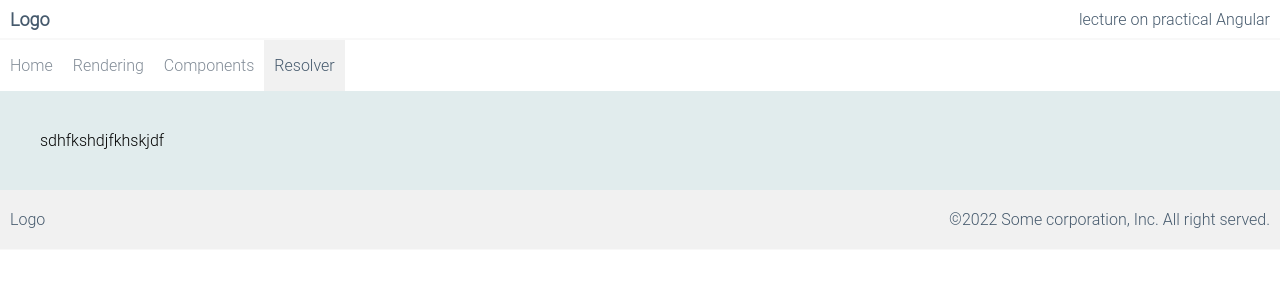
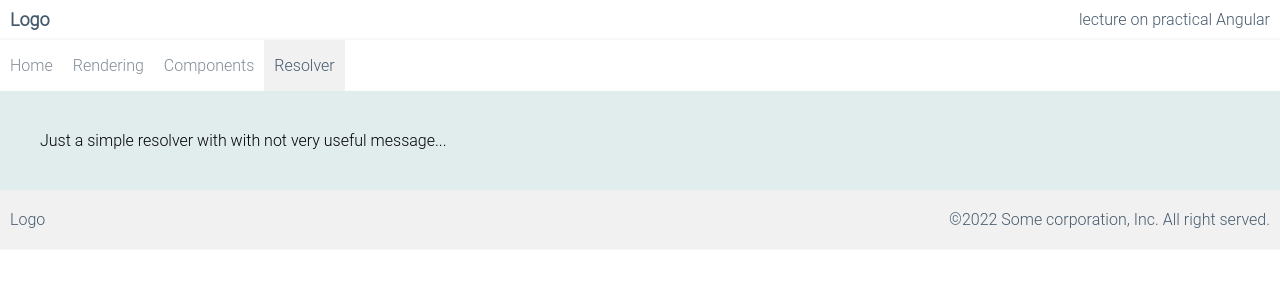
Before and after one commit to kategrytsenko/practical-angular, an Angular app: page /resolver in a window 1280 px wide. Shown: the top 300 px of the page. Built offline with nearby package versions, Linux system fonts and the light colour scheme.

Commit message:
moved resolver to shared services

```diff
--- a/src/app/components-types/services/hero-resolver.ts
+++ /dev/null
@@ -1,18 +0,0 @@
-import { Injectable } from '@angular/core';
-import { ActivatedRouteSnapshot, Resolve } from '@angular/router';
-import { UsersService } from '../../components-types/services/users.service';
-import { Observable } from 'rxjs';
-import { User } from '../../components-types/interfaces';
-
-@Injectable({ providedIn: 'root' })
-export class HeroResolver implements Resolve<string> {
-  // constructor(private userService: UsersService) {}
-  constructor() {}
-  // Observable<User>|Promise<User>|User
-  resolve(route: ActivatedRouteSnapshot): string {
-    const id = route.paramMap.get('id');
-
-    // return id ? this.userService.getUser(id) : this.userService.getDefaultUser();
-    return "Resolver";
-  }
-}
--- a/src/app/resolver/resolver-routing.module.ts
+++ b/src/app/resolver/resolver-routing.module.ts
@@ -1,7 +1,7 @@
 import { NgModule } from '@angular/core';
 import { Routes, RouterModule } from '@angular/router';
 import { ResolverComponent } from './resolver.component';
-import { HeroResolver } from '../components-types/services/hero-resolver';
+import { SimpleResolver } from '../shared/services/simple-resolver';
 // import { HeroResolver } from './services/hero-resolver';
 
 
@@ -9,7 +9,7 @@ const routes: Routes = [
   {
     path: '',
     component: ResolverComponent,
-    resolve: { message: HeroResolver }
+    resolve: { message: SimpleResolver }
   }
 ];
 
--- a/src/app/resolver/resolver.component.html
+++ b/src/app/resolver/resolver.component.html
@@ -1 +1,3 @@
-sdhfkshdjfkhskjdf
+<div>
+  {{ dataFromResolver }}
+</div>
--- a/src/app/resolver/resolver.component.ts
+++ b/src/app/resolver/resolver.component.ts
@@ -7,12 +7,12 @@ import { ActivatedRoute } from '@angular/router';
   styleUrls: ['./resolver.component.scss']
 })
 export class ResolverComponent implements OnInit {
+  dataFromResolver: string = '';
+
   constructor (private route: ActivatedRoute) {
   }
 
   ngOnInit (): void {
-    console.log(this.route.snapshot.data);
-    console.log('lkj');
-
+    this.dataFromResolver = this.route.snapshot.data.message;
   }
 }
--- /dev/null
+++ b/src/app/shared/services/simple-resolver.ts
@@ -0,0 +1,11 @@
+import { Injectable } from '@angular/core';
+import { ActivatedRouteSnapshot, Resolve } from '@angular/router';
+
+@Injectable({ providedIn: 'root' })
+export class SimpleResolver implements Resolve<string> {
+  constructor() {}
+
+  resolve(route: ActivatedRouteSnapshot): string {
+    return "Just a simple resolver with with not very useful message...";
+  }
+}
```
